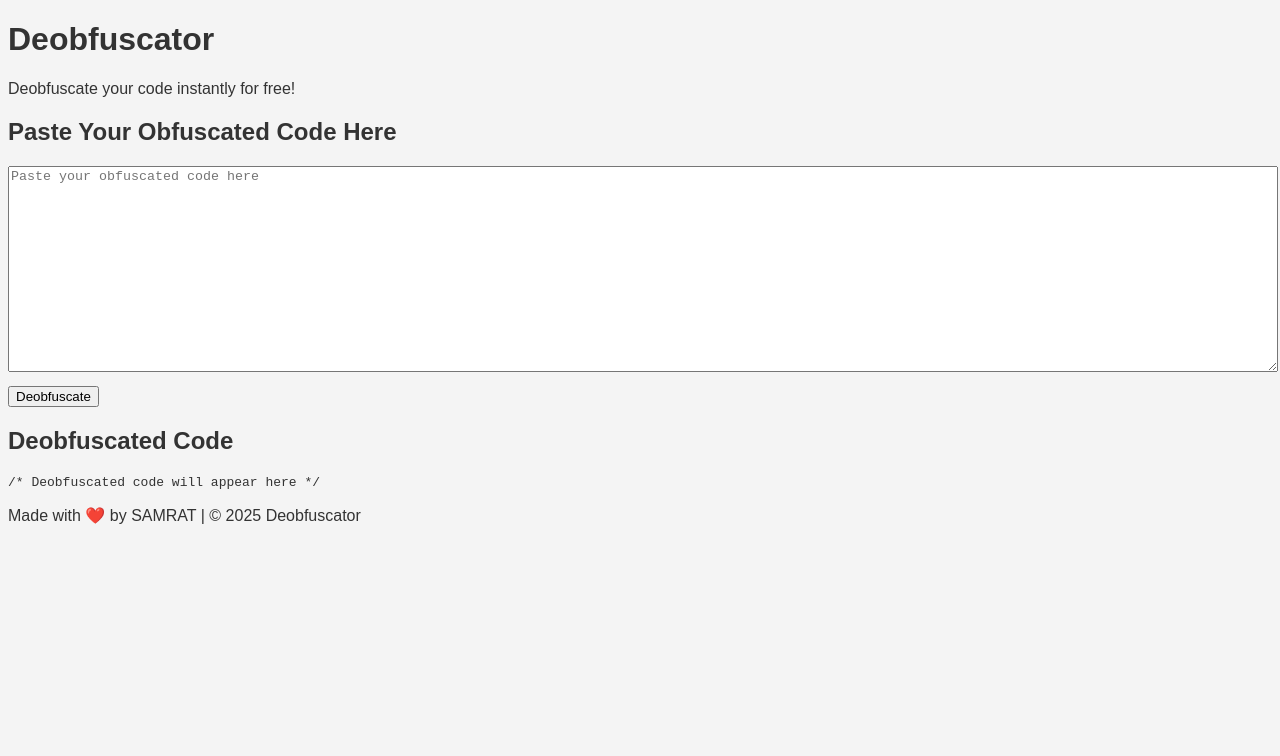
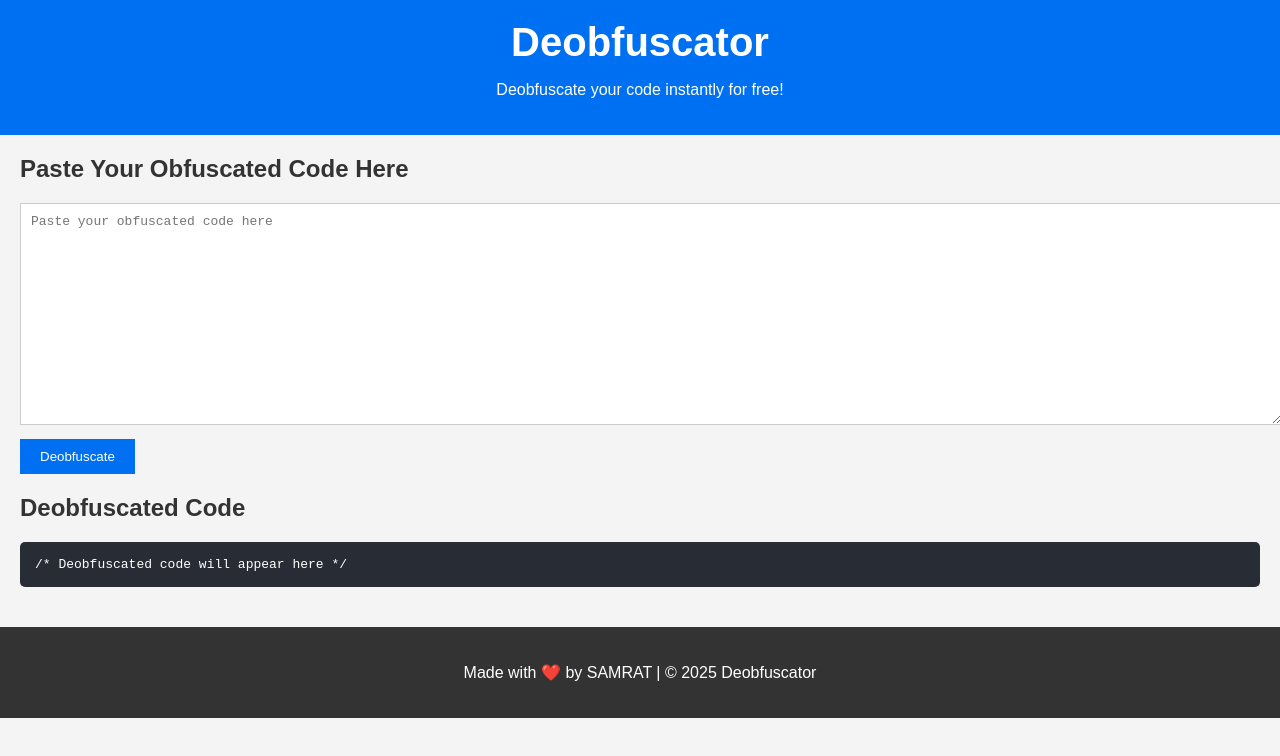
Before and after one commit to SAMRAT69/Deobfuscater, a plain HTML site: page index.html in a window 1280 px wide. Drawn offline with Linux system fonts and the light colour scheme; files that its build step writes are made by us from their sources; files whose address does not match are found by name.

Commit message:
Update global.css

```diff
--- a/global.css
+++ b/global.css
@@ -1,12 +1,61 @@
 body {
   font-family: Arial, sans-serif;
   background-color: #f4f4f4;
+  margin: 0;
+  padding: 0;
   color: #333;
 }
+
+header {
+  text-align: center;
+  background-color: #0070f3;
+  padding: 20px;
+  color: white;
+}
+
+h1 {
+  margin: 0;
+  font-size: 2.5em;
+}
+
+section {
+  margin: 20px;
+}
+
 textarea {
   width: 100%;
   height: 200px;
+  padding: 10px;
+  font-size: 1em;
+  border: 1px solid #ccc;
 }
+
 button {
   margin-top: 10px;
+  padding: 10px 20px;
+  background-color: #0070f3;
+  color: white;
+  border: none;
+  cursor: pointer;
 }
+
+button:hover {
+  background-color: #005bb5;
+}
+
+footer {
+  text-align: center;
+  margin-top: 40px;
+  padding: 20px;
+  background-color: #333;
+  color: white;
+}
+
+pre {
+  background-color: #282c34;
+  color: #fff;
+  padding: 15px;
+  border-radius: 5px;
+  white-space: pre-wrap;
+  word-wrap: break-word;
+}
```
